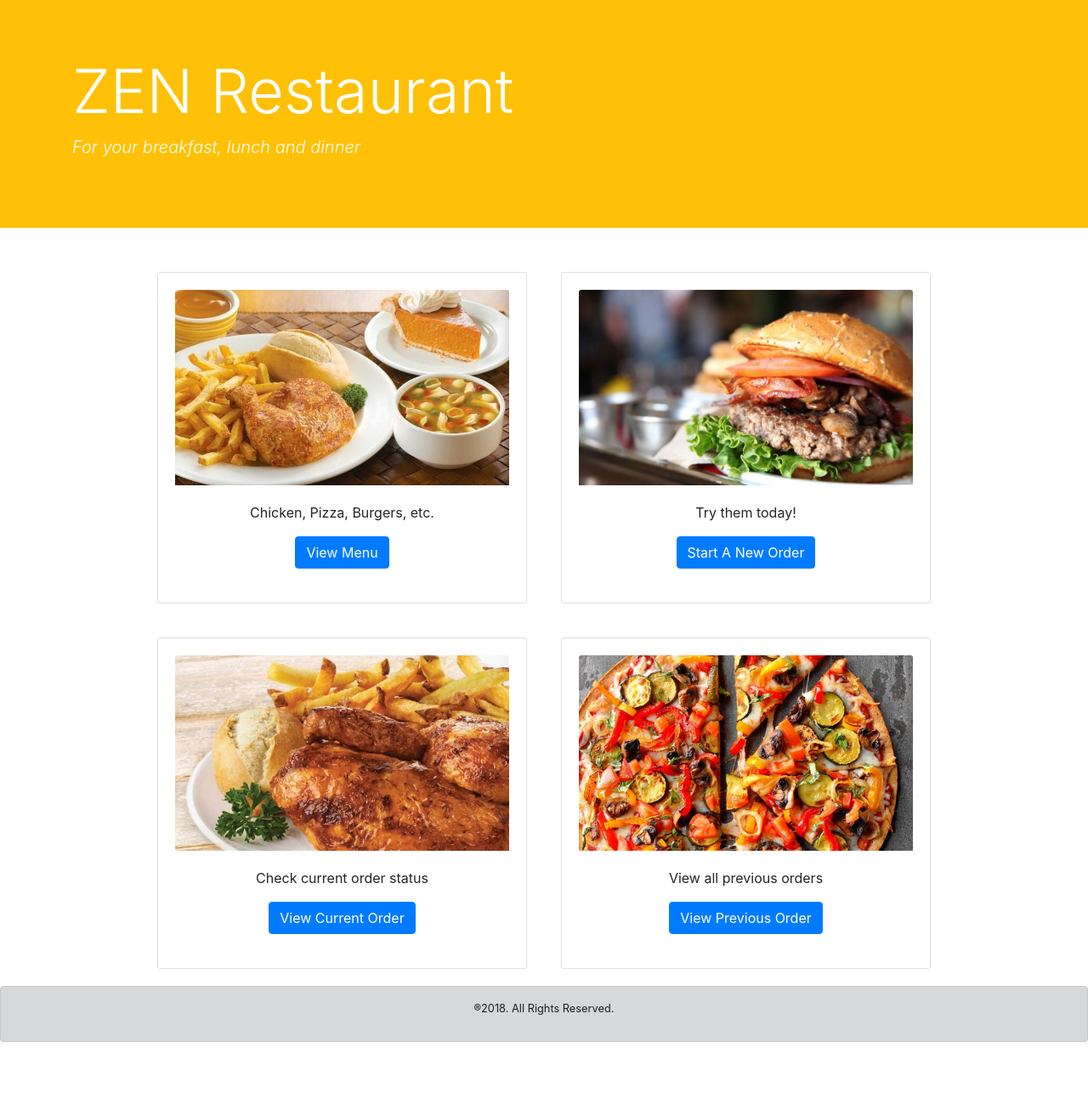
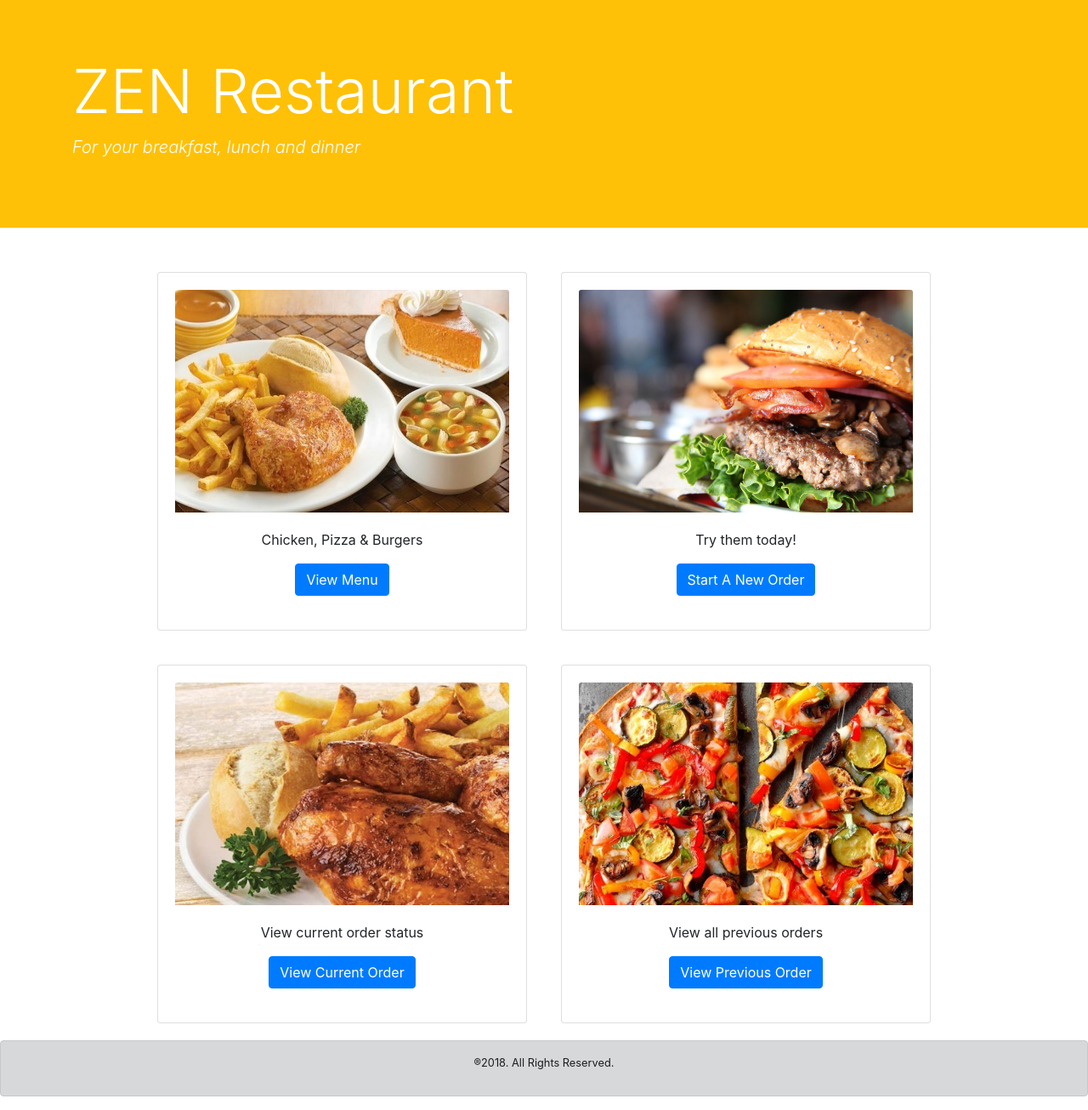
Before and after one commit to ratawfiq/SoftwareEngineer, a PHP site: page /customer_landing_page.html in a window 1280 px wide. Shown: the whole page at 85% size. Before the commit the page ends 1226 px from the top, so only its background shows below. Run offline with PHP 8.4, Linux system fonts and the light colour scheme.

Commit message:
Add files via upload

```diff
--- a/1.1_landing page/customer_landing_page.css
+++ b/1.1_landing page/customer_landing_page.css
@@ -43,7 +43,7 @@ font-size:100%;
 text-align: right;
 }
 .pic{
-width:250px;
-height:230px;
+width:250%;
+height:230%;
 overflow: hidden;
 }
--- a/1.1_landing page/customer_landing_page.html
+++ b/1.1_landing page/customer_landing_page.html
@@ -38,8 +38,8 @@
 	<div class="card" align="center">
 		<img class="card-img-top pic" src="pic/Classic Quarter Chicken Dinner.jpg" alt="Card image cap">
 		<div class="card-body">
-			<p class="card-text">Chicken, Pizza, Burgers, etc.</p>
-			<a href="../1.2_menu page/menu.html" class="btn btn-primary" align="center">View Menu</a>
+			<p class="card-text">Chicken, Pizza & Burgers</p>
+			<a href="../1.1_view menu page/view_menu.html" class="btn btn-primary" align="center">View Menu</a>
 		</div>
 	</div>
 	</div>
@@ -69,7 +69,7 @@
 		<img class="card-img-top pic" src="pic/Half Chicken Dinner.jpg" alt="Card image cap">
 		<div class="card-body">
 
-			<p class="card-text">Check current order status</p>
+			<p class="card-text">View current order status</p>
 			<a href="../1.2_menu page/menu.html" class="btn btn-primary" align="center">View Current Order</a>
 		</div>
 	</div>
```
Also changed, not shown: 1.1_landing page/pic/BBQ Chicken pizza.jpg, 1.1_landing page/pic/Classic Quarter Chicken Dinner.jpg, 1.1_landing page/pic/Crispy Chicken Sandwiches.jpg, 1.1_landing page/pic/Double Leg Dinner.jpg, 1.1_landing page/pic/Gourmet Cheeseburger Sandwiches.jpg, 1.1_landing page/pic/HAWAIIAN Beef pizza.jpg, 1.1_landing page/pic/Half Chicken Dinner.jpg, 1.1_landing page/pic/Quarter Chicken _ Shrimp Dinner.jpg, 1.1_landing page/pic/VEGGIE pizza.jpg.
